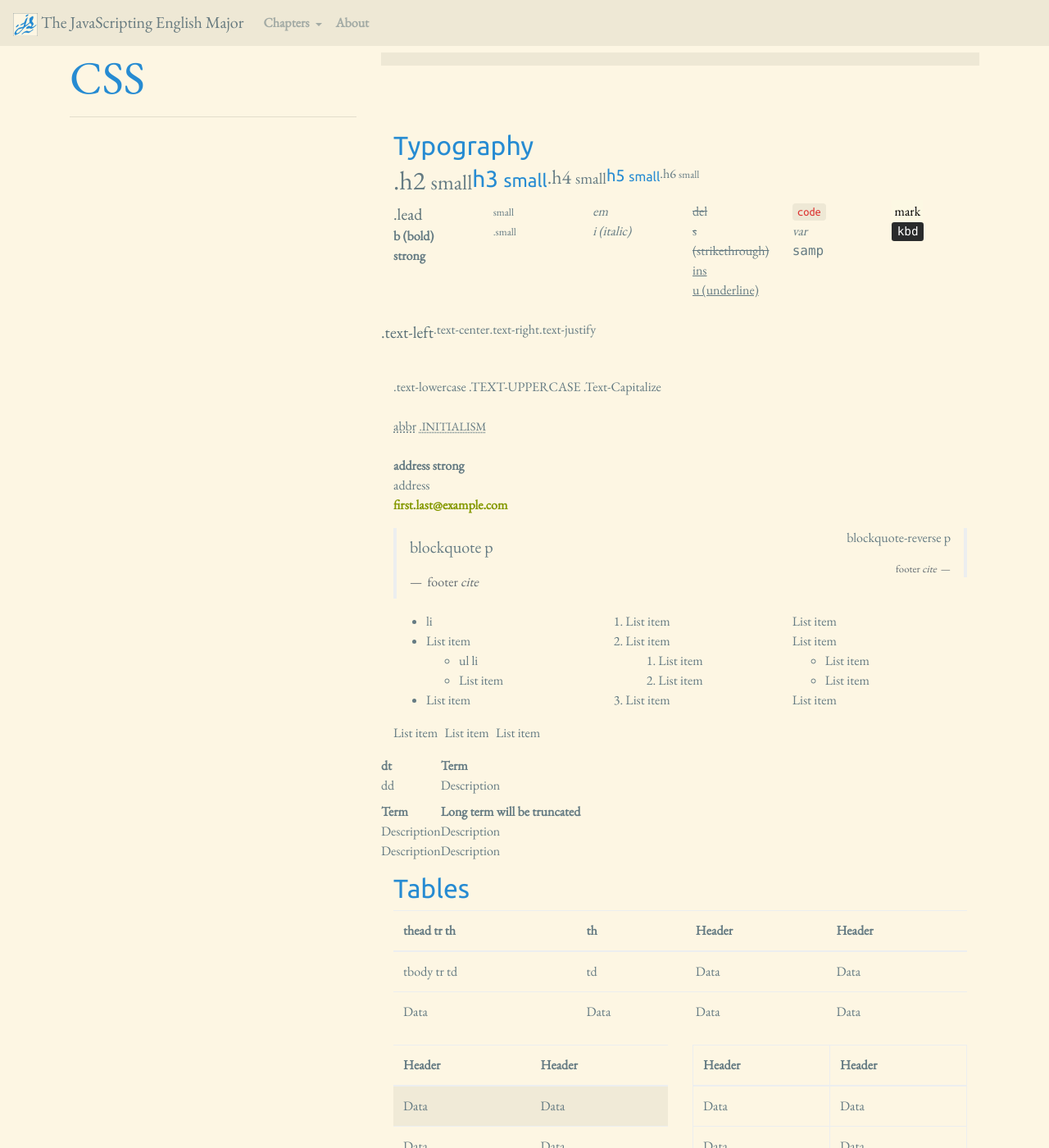
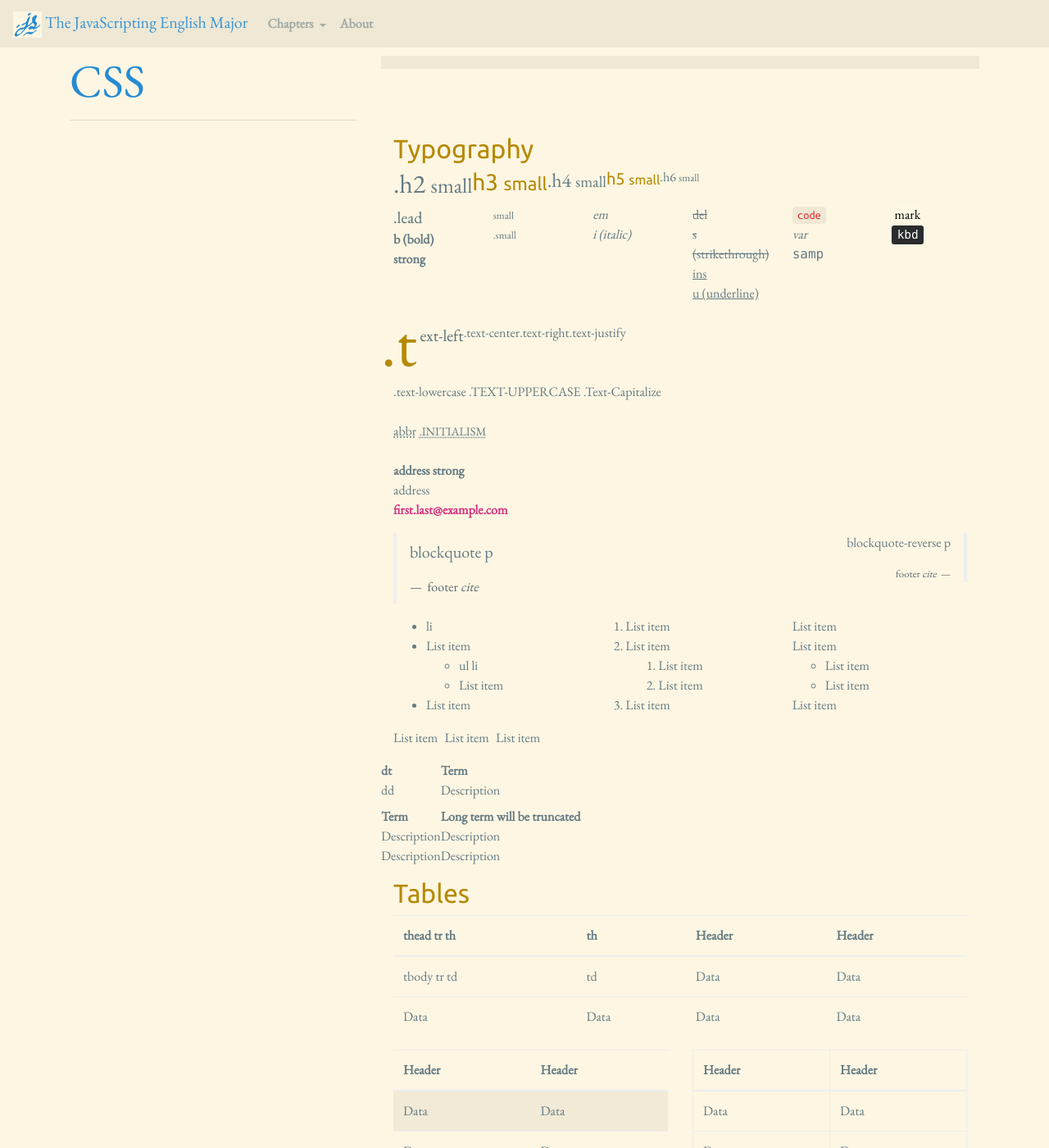
Before and after one commit to muziejus/javascripting-english-major, a Jekyll site: the page built from boostraptldr.html, in a window 1280 px wide and 1400 px high. Shown: the whole window at 82% size. Built offline with Jekyll 4.4.1, drawn with Linux system fonts in a browser that asks for light colours; nearby versions of some CDN libraries; library files that are not in the unit come from our copies.

Commit message:
Do some styling.

```diff
--- a/_includes/navbar.html
+++ b/_includes/navbar.html
@@ -3,7 +3,7 @@
     <span class="navbar-toggler-icon"></span>
   </button>
   <a class="navbar-brand" href="/contents">
-    <img class="brand-img" alt="" src="/assets/images/logo.svg" width="30">
+    <img class="brand-img" alt="" src="/assets/images/logo-no-border.svg" width="35">
     <span id="brand-name-small">The .JSing English Major</span>
     <span id="brand-name-big">The JavaScripting English Major</span>
   </a>
--- a/_sass/navbar.scss
+++ b/_sass/navbar.scss
@@ -4,13 +4,13 @@
 
 .navbar-light {
   .navbar-brand {
-    color: rgba($base01, 0.9);
+    color: rgba($blue, 0.9);
     font-weight: normal;
 
   }
 
   .navbar-brand:focus, .navbar-brand:hover {
-    color: rgba($green, 0.8);
+    color: rgba($magenta, 0.8);
   }
 
   .navbar-nav {
--- a/_sass/theme.scss
+++ b/_sass/theme.scss
@@ -16,6 +16,10 @@
 // cyan      #2aa198  strings, numbers
 // green     #859900  operators, other keywords
 
+$magenta:  #d33682;
+$violet:   #6c71c4;
+$yellow:   #b58900;
+
 html {
   position: relative;
   min-height: 100%;
@@ -25,7 +29,7 @@
   font-family: "EB Garamond", "Times New Roman", serif;
   color: $base00;
   background-color: $base3;
-  padding-top: 4rem;
+  padding-top: 4.25rem;
   margin-bottom: 4rem;
 }
 
@@ -41,7 +45,7 @@
 }
 
 a {
-  color: $green;
+  color: $magenta;
   font-weight: bold;
 }
 
@@ -49,19 +53,34 @@
   color: $cyan;
 }
 
-h2, h3, h4, h5, h6, .lead, p > em, p > strong {
+.lead, p > em, p > strong {
   color: $base01;
 }
 
-h1, h2, h3, h4, h5, h6 {
+.lead:first-letter {
+  color: $yellow;
+  float: left;
+  font-size: 5rem;
+  line-height: 3rem;
+  padding: 0 .25rem 0 0 ;
+}
+
+h1 {
+  color: $blue;
+}
+
+h2, h3, h4, h5, h6 {
   font-family: "Ubuntu", "Helvetica", sans-serif;
-  color: $blue;
+  color: $yellow;
 }
 
 .bg-base2 {
   background-color: $base2;
 }
 
+.yellow {
+  color: $yellow;
+}
 
 .footer {
   position: absolute;
```
